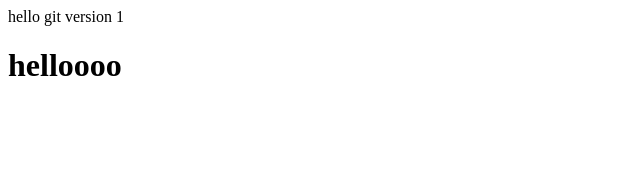
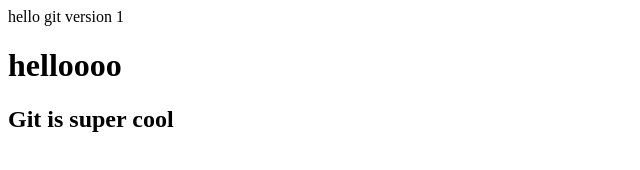
Before and after one commit to Shandiyaravi/Shandiya-Ravichandran, a plain HTML site: page index.html in a window 1280 px wide. Shown: the whole page, without its empty margins (0-640 px from the left). Drawn offline with Linux system fonts and the light colour scheme.

Commit message:
added h2

```diff
--- a/index.html
+++ b/index.html
@@ -8,5 +8,6 @@
 <body>
   hello git version 1
   <h1>helloooo</h1>
+  <h2>Git is super cool</h2>
 </body>
 </html>
```
